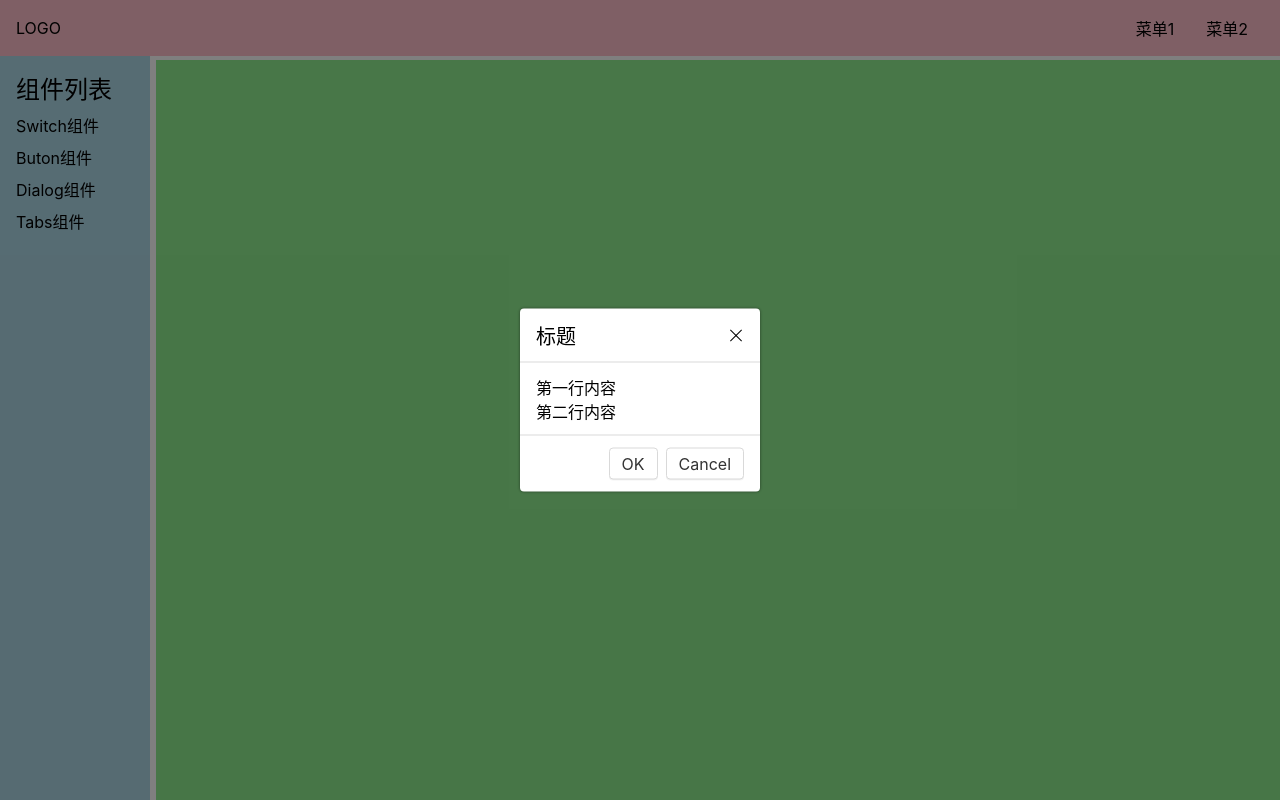
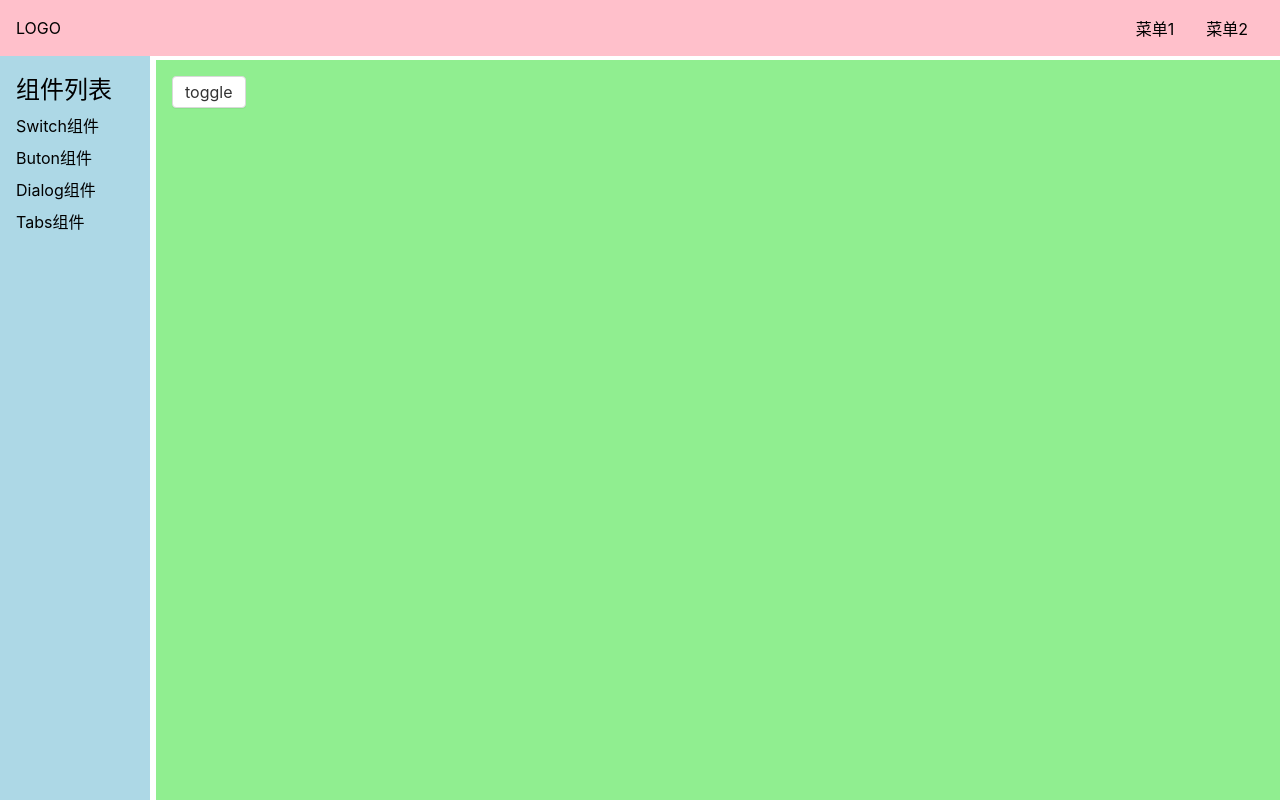
Before and after one commit to WISELYfeng/jelly-ui-code, a Vue app: page /#/doc/dialog in a window 1280 px wide. Built offline with nearby package versions, Linux system fonts and the light colour scheme.

Commit message:
Dialog支持visible属性

```diff
--- a/src/components/DialogDemo.vue
+++ b/src/components/DialogDemo.vue
@@ -1,12 +1,26 @@
 <template>
-  <Dialog></Dialog>
+  <Button @click="toggle">toggle</Button>
+  <Dialog v-model:visible="visible"></Dialog>
 </template>
 
 <script lang="ts">
 import Dialog from '../lib/Dialog.vue'
+import Button from '../lib/Button.vue'
+import { ref } from 'vue'
 export default {
   components:{
-    Dialog
+    Dialog,
+    Button
+  },
+  setup(){
+    const visible = ref(false)
+    const toggle = () =>{
+      visible.value = !visible.value
+    }
+    return {
+      visible,
+      toggle
+    }
   }
 }
 </script>
--- a/src/lib/Dialog.vue
+++ b/src/lib/Dialog.vue
@@ -1,11 +1,15 @@
 <template>
+<template v-if="visible">
   <div class="jelly-dialog-overlay"></div>
   <div class="jelly-dialog-wrapper">
     <div class="jelly-dialog">
-      <header>标题 <span class="jelly-dialog-close"></span></header>
+      <header>
+        标题
+        <span class="jelly-dialog-close"></span>
+      </header>
       <main>
-        <p>第一行内容</p>
-        <p>第二行内容</p>
+        <p>第一行字</p>
+        <p>第二行字</p>
       </main>
       <footer>
         <Button level="main">OK</Button>
@@ -14,6 +18,7 @@
     </div>
   </div>
 </template>
+</template>
 
 <script lang="ts">
 import Button from "./Button.vue";
@@ -21,6 +26,12 @@ export default {
   components: {
     Button,
   },
+  props:{
+    visible:{
+      type:Boolean,
+      default:false
+    }
+  }
 };
 </script>
 
```
